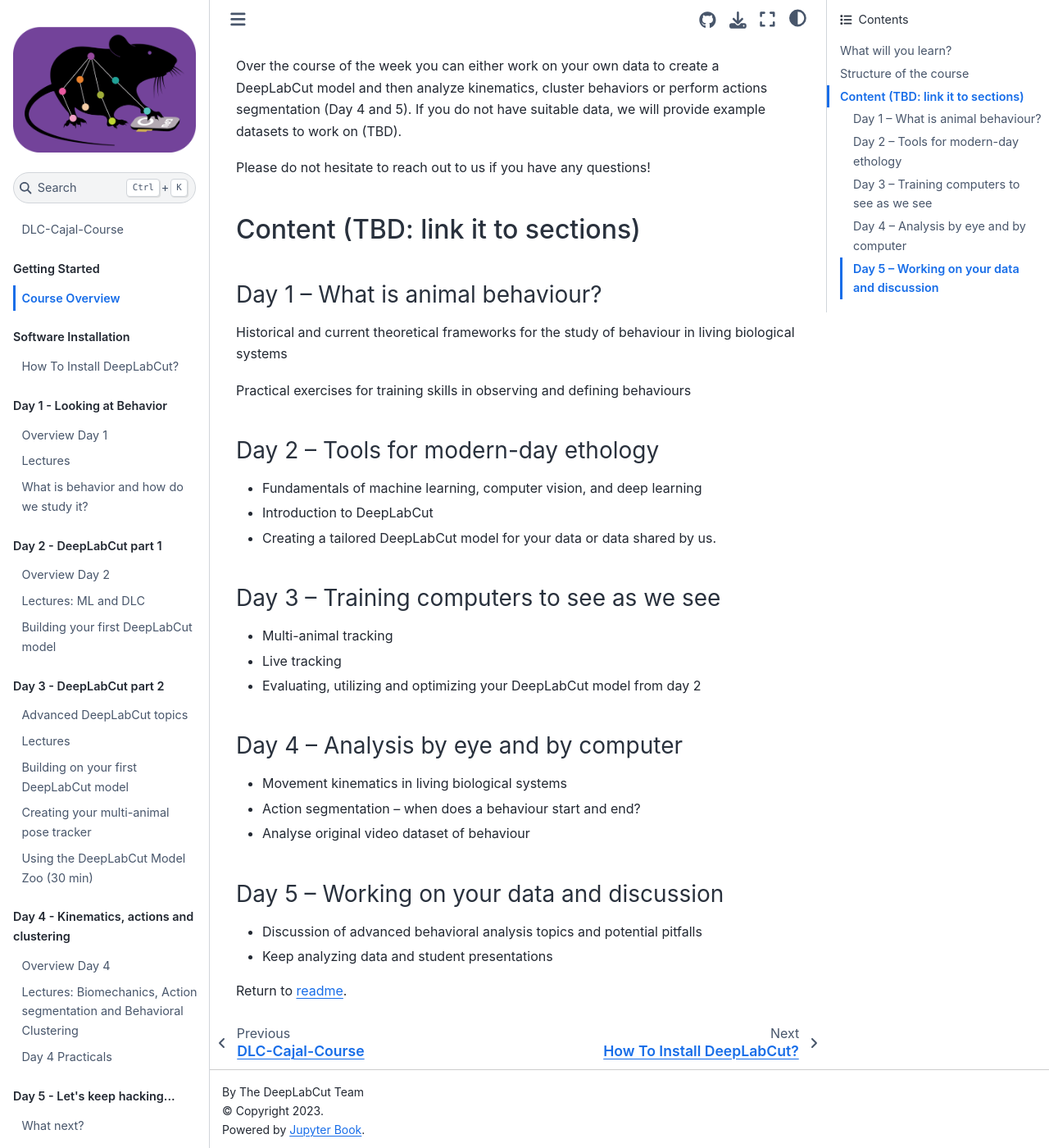
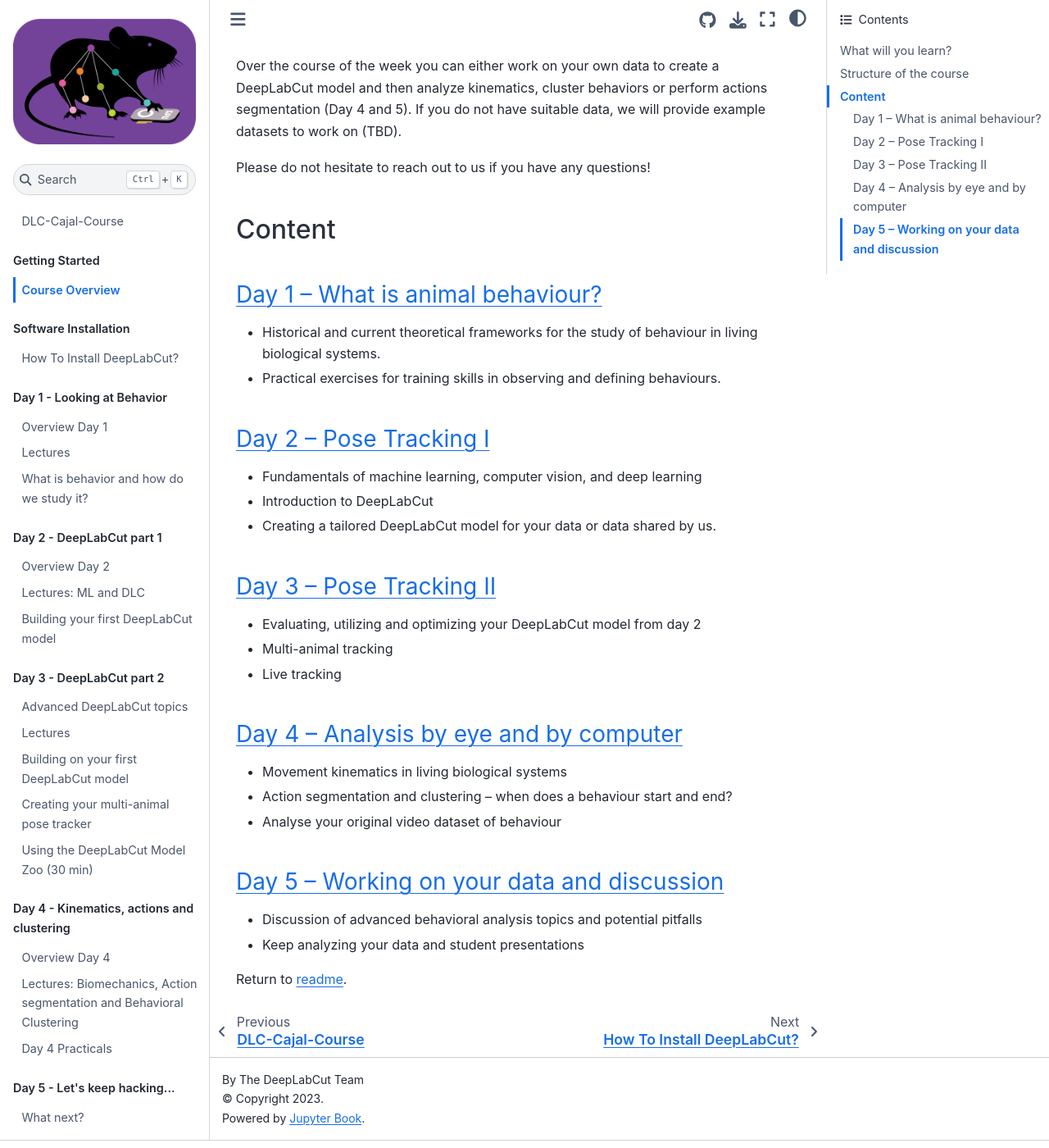
Before and after one commit to AlexEMG/DLC-Cajal-Course, a Jupyter Book: the page built from content/CourseOverviewGuide.md, in a window 1280 px wide and 1400 px high, scrolled down 1343 px. Shown: the whole window at 82% size. Built offline with Jupyter Book 1.0.4 settings and Sphinx 7.4.7 and the Sphinx Book theme 1.1.4, drawn with Linux system fonts in a browser that asks for light colours.

Commit message:
links to parts from general overview

```diff
--- a/content/CourseOverviewGuide.md
+++ b/content/CourseOverviewGuide.md
@@ -31,36 +31,35 @@ Over the course of the week you can either work on your own data to create a Dee
 
 Please do not hesitate to reach out to us if you have any questions!
 
-## Content (TBD: link it to sections)
+## Content
 
-### Day 1 – What is animal behaviour?
+### [Day 1 – What is animal behaviour?](Day1_Overview.md)
 
-Historical and current theoretical frameworks for the study of behaviour in living biological systems
+- Historical and current theoretical frameworks for the study of behaviour in living biological systems.
+- Practical exercises for training skills in observing and defining behaviours.
 
-Practical exercises for training skills in observing and defining behaviours
-
-### Day 2 – Tools for modern-day ethology
+### [Day 2 – Pose Tracking I](Day2_Overview.md)
 
 - Fundamentals of machine learning, computer vision, and deep learning
 - Introduction to DeepLabCut
 - Creating a tailored DeepLabCut model for your data or data shared by us.
 
-### Day 3 – Training computers to see as we see
+### [Day 3 – Pose Tracking II](Day3_Overview.md)
 
+- Evaluating, utilizing and optimizing your DeepLabCut model from day 2
 - Multi-animal tracking
 - Live tracking
-- Evaluating, utilizing and optimizing your DeepLabCut model from day 2
 
-### Day 4 – Analysis by eye and by computer
+### [Day 4 – Analysis by eye and by computer](Day3_Overview.md)
 
 - Movement kinematics in living biological systems
-- Action segmentation – when does a behaviour start and end?
-- Analyse original video dataset of behaviour
+- Action segmentation and clustering – when does a behaviour start and end?
+- Analyse your original video dataset of behaviour
 
-### Day 5 – Working on your data and discussion
+### [Day 5 – Working on your data and discussion](Day5_Overview.md)
 
 - Discussion of advanced behavioral analysis topics and potential pitfalls
-- Keep analyzing data and student presentations
+- Keep analyzing your data and student presentations
 
 
 Return to [readme](../README.md).
```
Also changed, not shown: content/Day2_Practicals.md (+1 -1 lines), content/Day4_Lectures.md (+1 -1 lines), content/Day4_Overview.md (+3 -1 lines), content/Day4_Practicals.md (+7 -5 lines).
